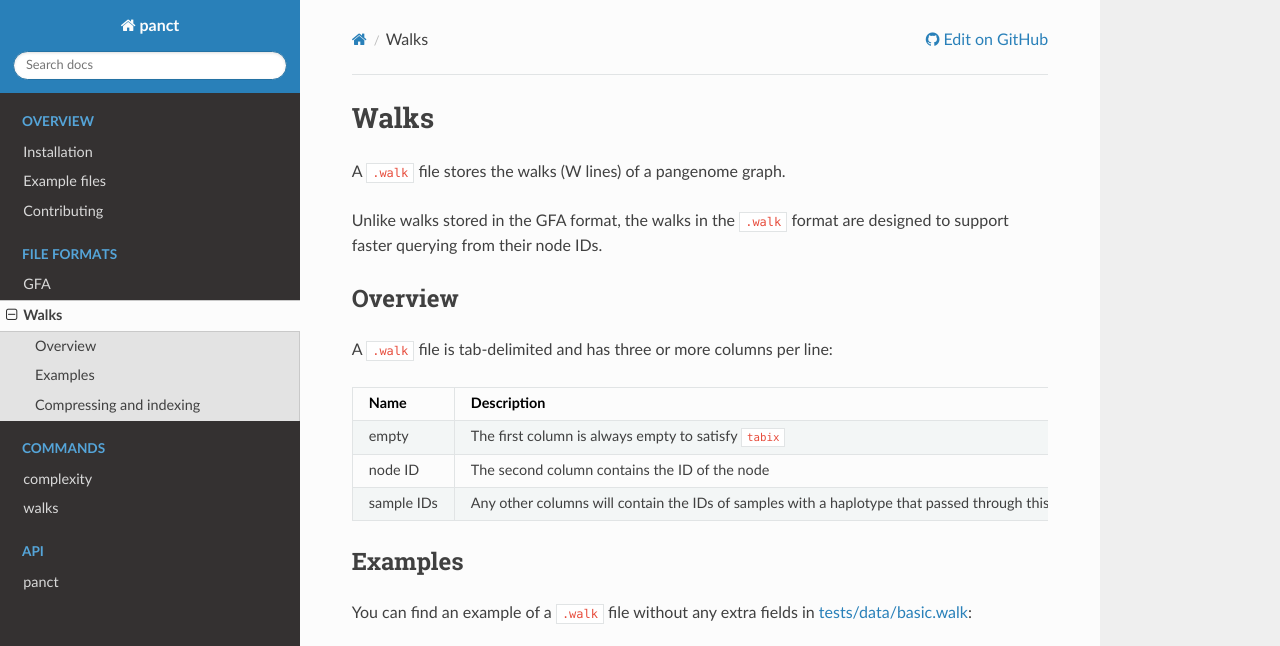
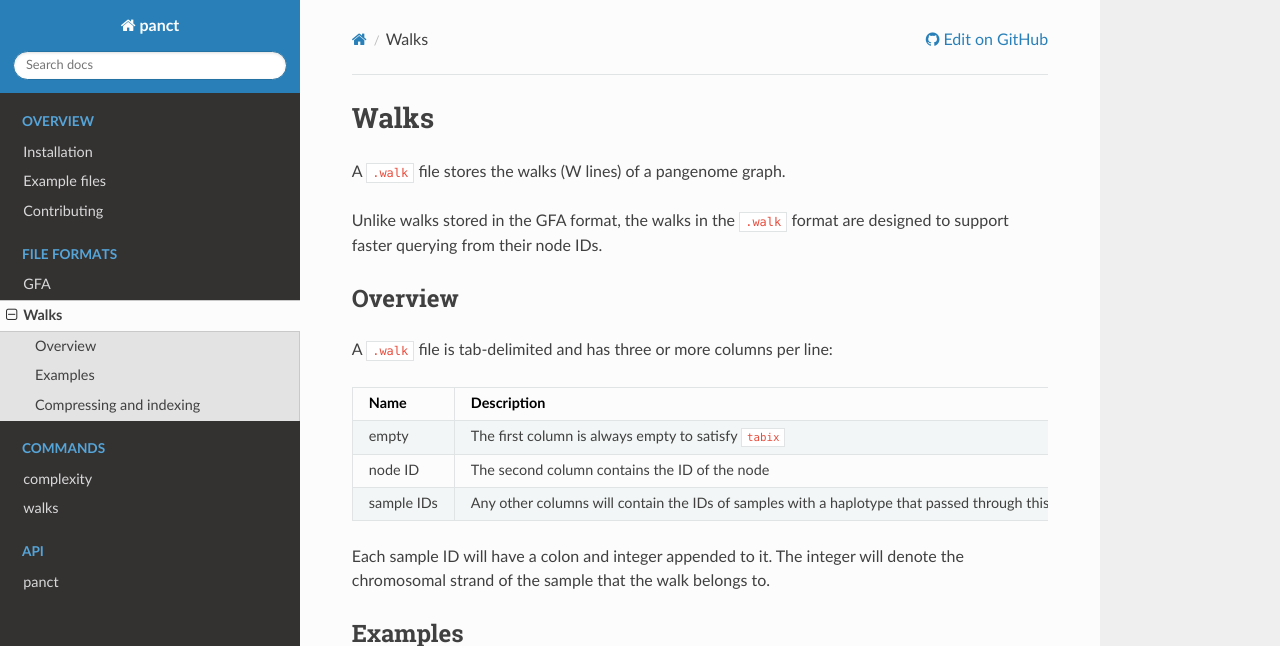
Before and after one commit to CAST-genomics/panCT, a Sphinx documentation site: the page built from docs/formats/walks.rst, in a window 1280 px wide and 900 px high, cut to the strip 0-646 px from the top of the window. Built offline with Sphinx 7.4.7 and the Read the Docs theme 3.1.0, drawn with Linux system fonts in a browser that asks for light colours.

Commit message:
update the walk format to include chromosomal strand

```diff
--- a/docs/formats/walks.rst
+++ b/docs/formats/walks.rst
@@ -22,7 +22,9 @@
    * - node ID
      - The second column contains the ID of the node
    * - sample IDs
-     - Any other columns will contain the IDs of samples with a haplotype that passed through this node
+     - Any other columns will contain the IDs of samples with a haplotype that passed through this node.
+
+Each sample ID will have a colon and integer appended to it. The integer will denote the chromosomal strand of the sample that the walk belongs to.
 
 Examples
 ~~~~~~~~
```
Also changed, not shown: 4 other files.
